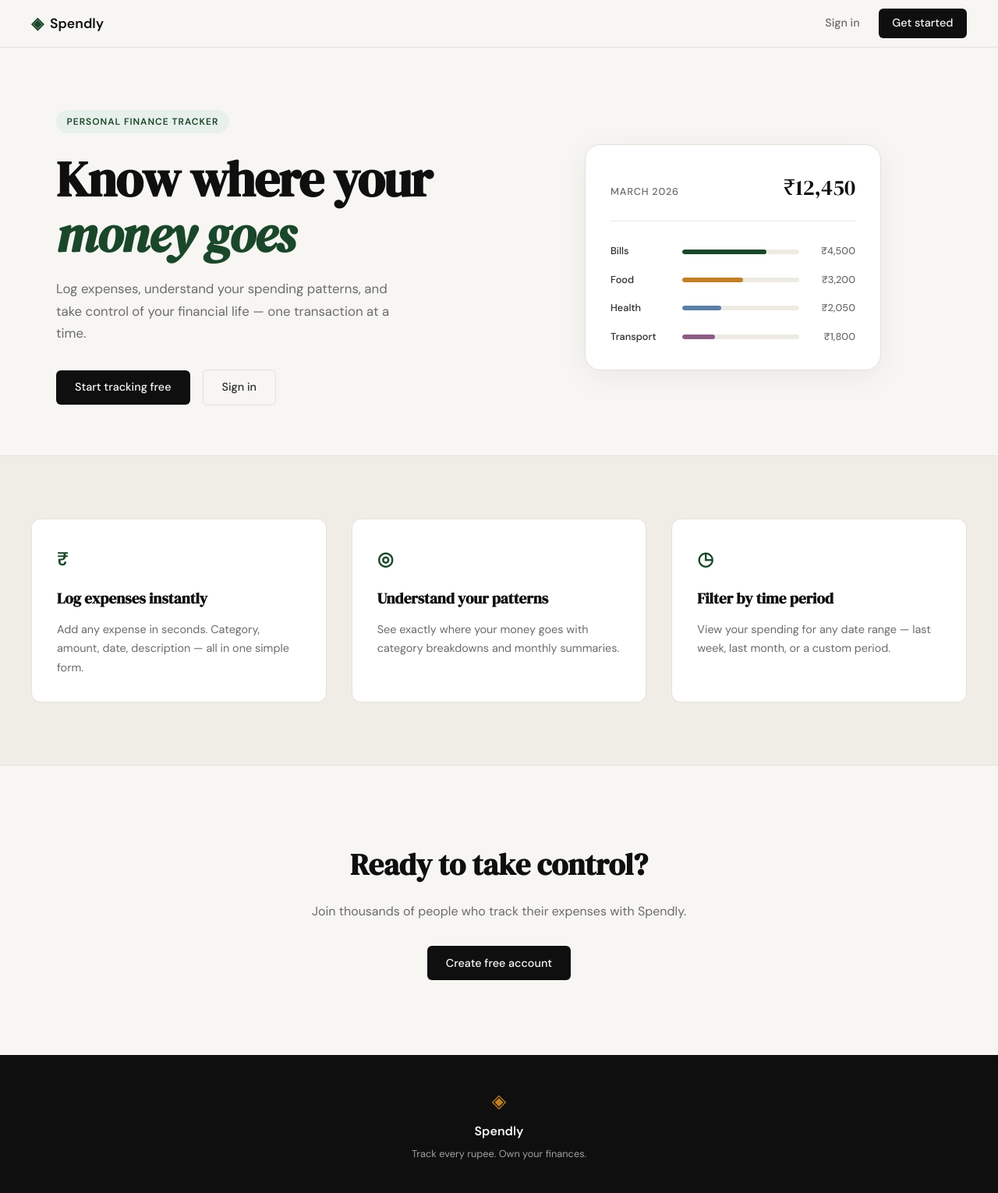
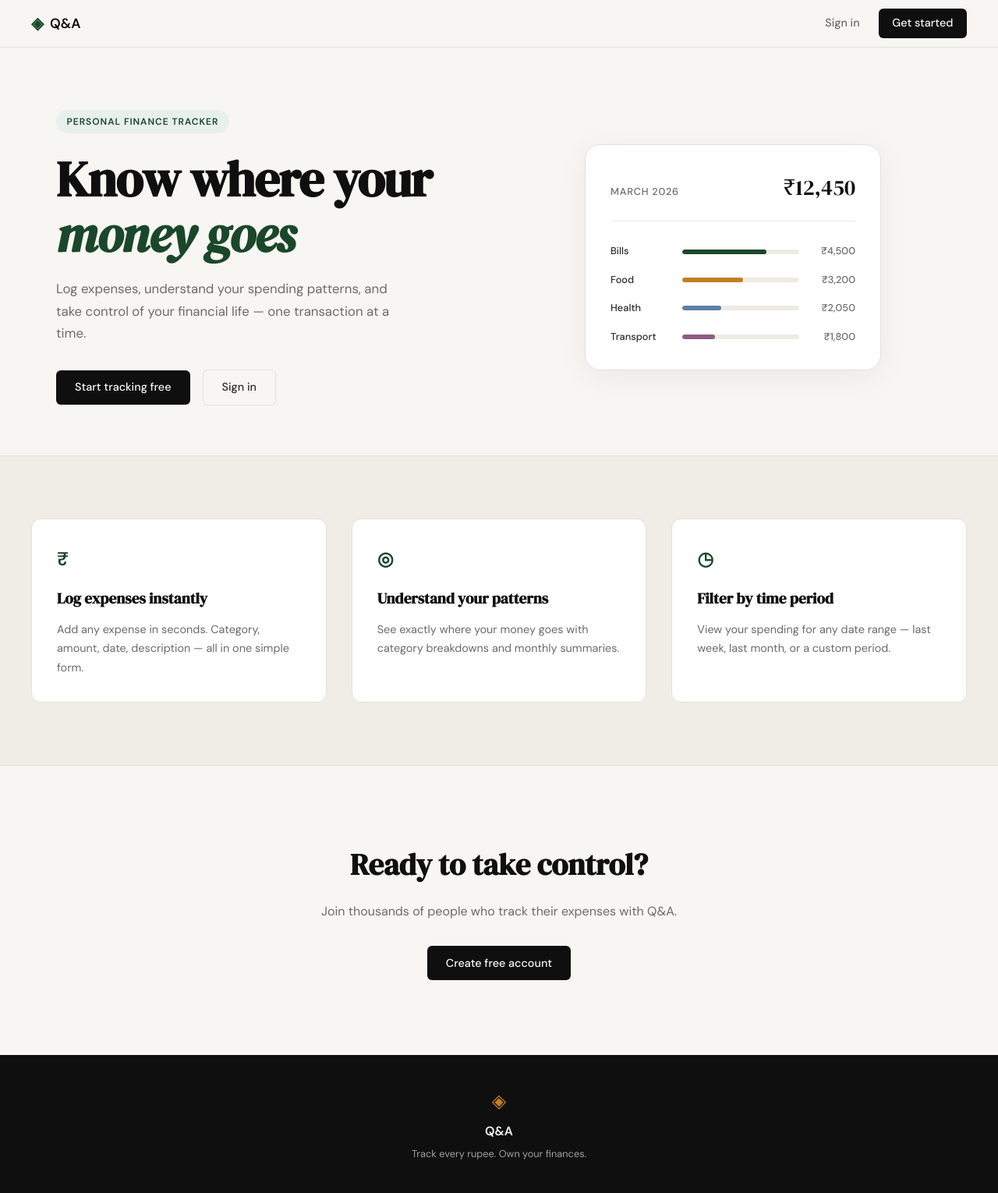
Before and after one commit to SlavkoPar/q-and-a, a Flask app: page / in a window 1280 px wide. Shown: the whole page at 78% size. Run offline with Flask 3, Linux system fonts and the light colour scheme.

Commit message:
Rebrand app from Spendly to Q&A
Update brand name, page titles, favicon, and marketing copy across
base layout and auth/landing templates.

Co-Authored-By: Claude Opus 4.8 <noreply@anthropic.com>

```diff
--- a/templates/base.html
+++ b/templates/base.html
@@ -3,7 +3,8 @@
 <head>
     <meta charset="UTF-8">
     <meta name="viewport" content="width=device-width, initial-scale=1.0">
-    <title>{% block title %}Spendly{% endblock %}</title>
+    <link rel="icon" type="image/png" href="/static/q-and-a.png" />
+    <title>{% block title %}Q&A{% endblock %}</title>
     <link rel="preconnect" href="https://fonts.googleapis.com">
     <link rel="preconnect" href="https://fonts.gstatic.com" crossorigin>
     <link href="https://fonts.googleapis.com/css2?family=DM+Serif+Display:ital@0;1&family=DM+Sans:wght@300;400;500;600&display=swap" rel="stylesheet">
@@ -16,7 +17,7 @@
         <div class="nav-inner">
             <a href="{{ url_for('landing') }}" class="nav-brand">
                 <span class="brand-icon">◈</span>
-                <span class="brand-name">Spendly</span>
+                <span class="brand-name">Q&A</span>
             </a>
             <div class="nav-links">
                 <a href="{{ url_for('login') }}">Sign in</a>
@@ -32,7 +33,7 @@
     <footer class="footer">
         <div class="footer-inner">
             <span class="brand-icon">◈</span>
-            <span class="footer-name">Spendly</span>
+            <span class="footer-name">Q&A</span>
             <p class="footer-copy">Track every rupee. Own your finances.</p>
         </div>
     </footer>
--- a/templates/landing.html
+++ b/templates/landing.html
@@ -1,6 +1,6 @@
 {% extends "base.html" %}
 
-{% block title %}Spendly — Track Every Rupee{% endblock %}
+{% block title %}Q&A — Track Every Rupee{% endblock %}
 
 {% block content %}
 
@@ -84,7 +84,7 @@
 <section class="cta-section">
     <div class="cta-inner">
         <h2 class="cta-title">Ready to take control?</h2>
-        <p class="cta-body">Join thousands of people who track their expenses with Spendly.</p>
+        <p class="cta-body">Join thousands of people who track their expenses with Q&A.</p>
         <a href="{{ url_for('register') }}" class="btn-primary">Create free account</a>
     </div>
 </section>
--- a/templates/login.html
+++ b/templates/login.html
@@ -1,6 +1,6 @@
 {% extends "base.html" %}
 
-{% block title %}Sign in — Spendly{% endblock %}
+{% block title %}Sign in — Q&A{% endblock %}
 
 {% block content %}
 
@@ -9,7 +9,7 @@
 
         <div class="auth-header">
             <h1 class="auth-title">Welcome back</h1>
-            <p class="auth-subtitle">Sign in to your Spendly account</p>
+            <p class="auth-subtitle">Sign in to your Q&A account</p>
         </div>
 
         <div class="auth-card">
--- a/templates/register.html
+++ b/templates/register.html
@@ -1,6 +1,6 @@
 {% extends "base.html" %}
 
-{% block title %}Create account — Spendly{% endblock %}
+{% block title %}Create account — Q&A{% endblock %}
 
 {% block content %}
 
```
Also changed, not shown: static/q-and-a.png (added).
